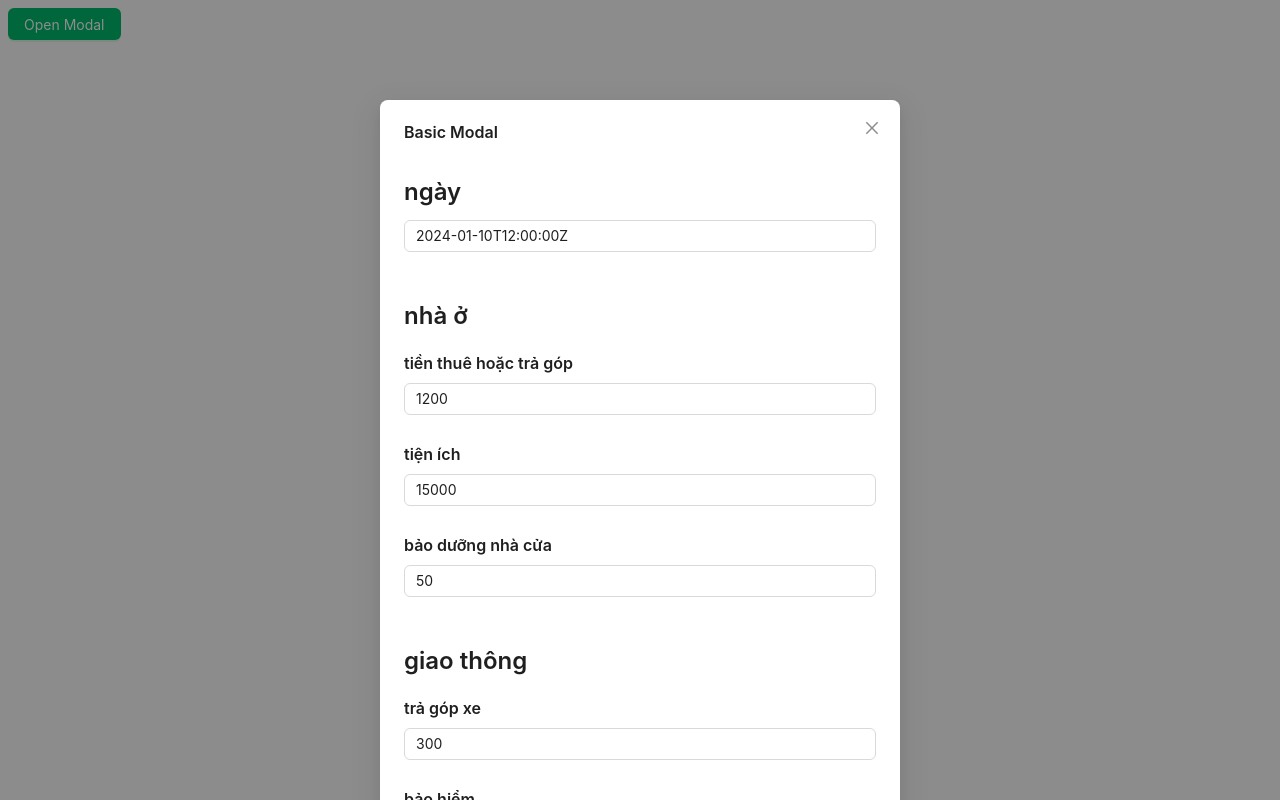
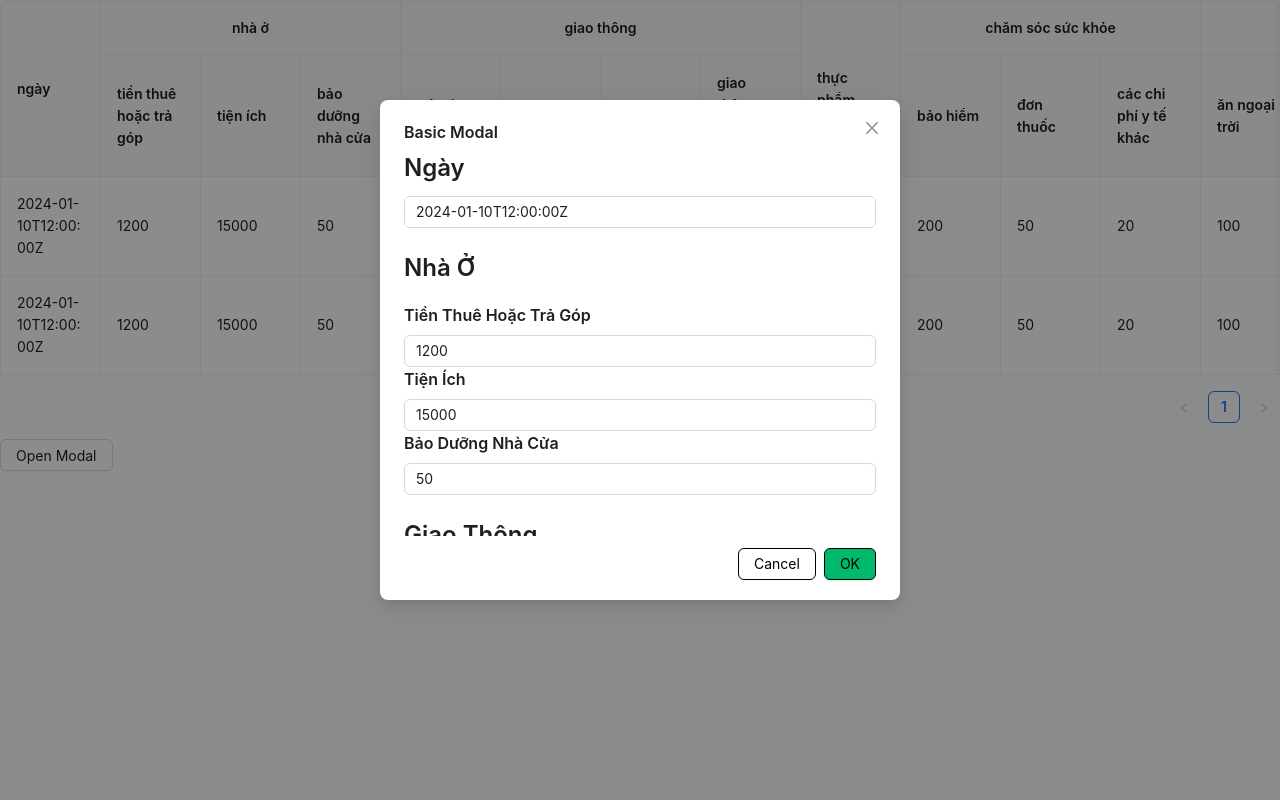
Before and after one commit to nlduyavoda/pocket, a React (Create React App) app: page / in a window 1280 px wide. Both pictures are taken after a click on the button "Open Modal". Built offline with nearby package versions, Linux system fonts and the light colour scheme.

Commit message:
form: add payment

```diff
--- a/src/App.tsx
+++ b/src/App.tsx
@@ -1,9 +1,23 @@
 import { PocketForm } from "@features/PocketForm";
+import { PocketTable } from "@features/PocketTable";
+import { MonthlyExpenses, defaultMonthlyExpenses } from "@utils/variables";
+import { useState } from "react";
 
 function App() {
+  const [data, setData] = useState<MonthlyExpenses[]>([
+    defaultMonthlyExpenses,
+    defaultMonthlyExpenses,
+  ]);
+  const handleAddPayment = (payment: MonthlyExpenses) => {
+    const dataCloned = [...data];
+    dataCloned.unshift(payment);
+    setData(dataCloned);
+  };
+
   return (
     <div className="App">
-      <PocketForm />
+      <PocketTable data={data} />
+      <PocketForm onAddPayment={handleAddPayment} />
     </div>
   );
 }
--- a/src/features/PocketForm/FormContent.tsx
+++ b/src/features/PocketForm/FormContent.tsx
@@ -1,4 +1,3 @@
-"use client";
 import {
   ExpenseCategories,
   Expenses_keys,
--- /dev/null
+++ b/src/features/PocketForm/PocketModal.css
@@ -0,0 +1,16 @@
+.modalMask {
+  width: 100% !important;
+}
+.modalContent {
+  margin: 0;
+  padding: 0;
+}
+
+.modalFooter button{
+  border: 1px solid !important;
+  color: black;
+}
+
+.modalFooter button:hover{
+  border-color: antiquewhite !important;
+}
--- a/src/features/PocketForm/PocketModal.tsx
+++ b/src/features/PocketForm/PocketModal.tsx
@@ -1,7 +1,14 @@
 import React, { ReactNode, useState } from "react";
 import { Button, Modal } from "antd";
+import "./PocketModal.css";
 
-const PocketModal = ({ children }: { children: ReactNode }) => {
+const PocketModal = ({
+  children,
+  onSubmit,
+}: {
+  children: ReactNode;
+  onSubmit: () => void;
+}) => {
   const [isModalOpen, setIsModalOpen] = useState(false);
 
   const showModal = () => {
@@ -10,6 +17,7 @@ const PocketModal = ({ children }: { children: ReactNode }) => {
 
   const handleOk = () => {
     setIsModalOpen(false);
+    onSubmit();
   };
 
   const handleCancel = () => {
@@ -17,16 +25,16 @@ const PocketModal = ({ children }: { children: ReactNode }) => {
   };
 
   return (
-    <>
-      <Button
-        className="bg-blue border-spacing-1"
-        type="primary"
-        onClick={showModal}
-      >
+    <div className="w-screen">
+      <Button className="border-spacing-1" onClick={showModal}>
         Open Modal
       </Button>
       <Modal
-        className="bg-purple w-screen"
+        classNames={{
+          mask: "modalMask",
+          body: "modalBody",
+          footer: "modalFooter",
+        }}
         title="Basic Modal"
         open={isModalOpen}
         onOk={handleOk}
@@ -34,7 +42,7 @@ const PocketModal = ({ children }: { children: ReactNode }) => {
       >
         {children}
       </Modal>
-    </>
+    </div>
   );
 };
 
--- a/src/features/PocketForm/index.tsx
+++ b/src/features/PocketForm/index.tsx
@@ -10,13 +10,18 @@ import { FieldValues, FormProvider, useForm } from "react-hook-form";
 import { FormContent } from "./FormContent";
 import PocketModal from "./PocketModal";
 
-export const PocketForm = () => {
+export const PocketForm = ({
+  onAddPayment,
+}: {
+  onAddPayment: (payment: MonthlyExpenses) => void;
+}) => {
   const methods = useForm<MonthlyExpenses>({
     defaultValues: defaultMonthlyExpenses,
   });
 
-  const onSubmit = (params: FieldValues) => {
-    console.log(params);
+  const onSubmit = (payment: FieldValues) => {
+    const paymentCloned = { ...payment } as MonthlyExpenses;
+    onAddPayment(paymentCloned);
   };
 
   const formValues: MonthlyExpenses = methods.getValues();
@@ -25,7 +30,7 @@ export const PocketForm = () => {
   return (
     <ConfigProvider theme={antDesignProviderTheme}>
       <FormProvider {...methods}>
-        <PocketModal>
+        <PocketModal onSubmit={methods.handleSubmit(onSubmit)}>
           <Form
             name="basic"
             layout="vertical"
--- a/src/features/PocketTable/index.tsx
+++ b/src/features/PocketTable/index.tsx
@@ -4,13 +4,13 @@ import { Table } from "antd";
 import { ColumnsType } from "antd/es/table";
 import { flattenObject, getTableColumns } from "./utils";
 
-export const PocketTable = () => {
-  const data: MonthlyExpenses = { ...defaultMonthlyExpenses };
-  const tableData = flattenObject(data);
-  const tableColumns: ColumnsType<any> = getTableColumns(data);
+export const PocketTable = (props: { data: MonthlyExpenses[] }) => {
+  const { data } = props;
+  const tableData = data.map((ele: MonthlyExpenses) => flattenObject(ele));
+  const tableColumns: ColumnsType<any> = getTableColumns(data[0]);
   return (
     <Table
-      dataSource={[tableData]}
+      dataSource={tableData}
       columns={tableColumns}
       bordered
       scroll={{ x: 600, y: 300 }}
--- a/src/index.tsx
+++ b/src/index.tsx
@@ -1,5 +1,7 @@
 import App from "./App";
 import React from "react";
+import "@styles/index.css";
+
 import { createRoot } from "react-dom/client";
 
 const container = document.getElementById("root");
--- a/src/styles/index.css
+++ b/src/styles/index.css
@@ -9,6 +9,8 @@ body {
     sans-serif;
   -webkit-font-smoothing: antialiased;
   -moz-osx-font-smoothing: grayscale;
+  width: 100%;
+  height: 100%;
 }
 
 body label{
--- a/tsconfig.json
+++ b/tsconfig.json
@@ -28,7 +28,8 @@
       "@utils/*": ["utils/*"],
       "@features/*": ["features/*"],
       "@components/*": ["components/*"],
-      "@layouts/*": ["layouts/*"]
+      "@layouts/*": ["layouts/*"],
+      "@styles/*": ["styles/*"]
     }
   },
   "include": ["src/**/*.ts", "src/**/*.tsx"],
```
